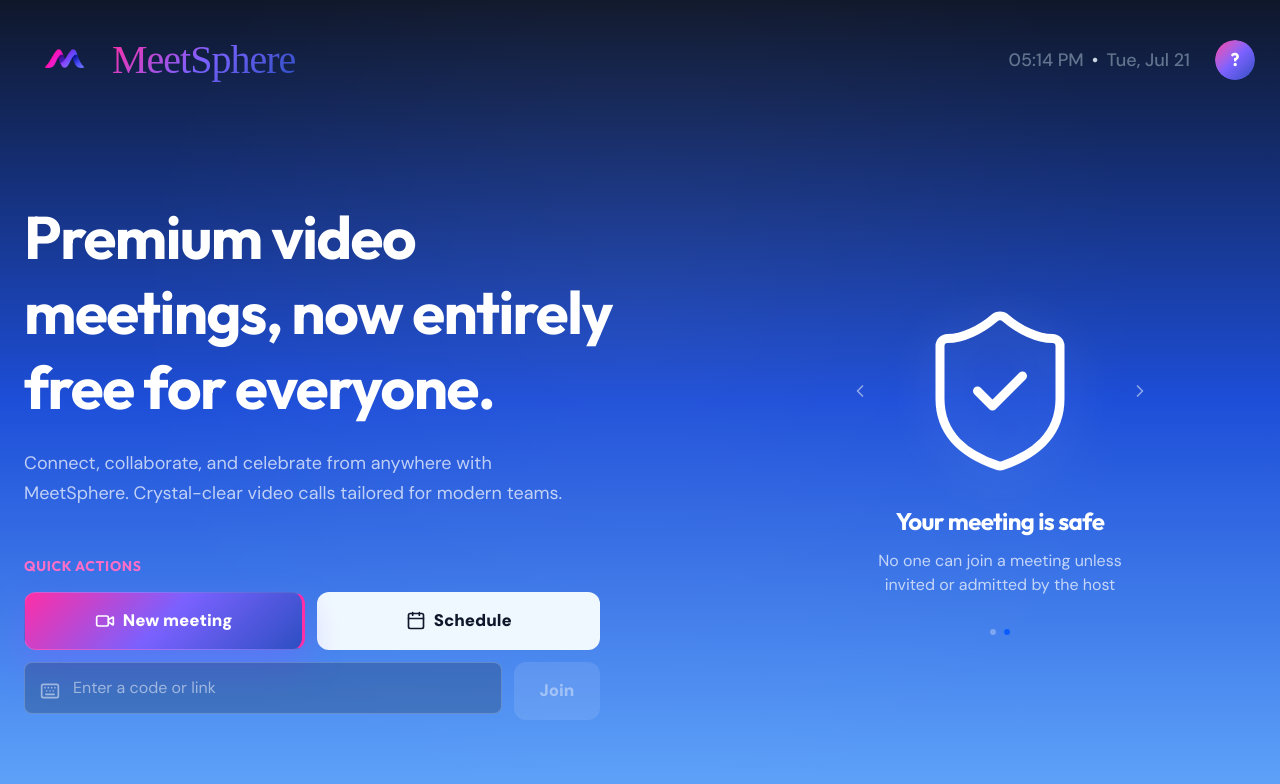
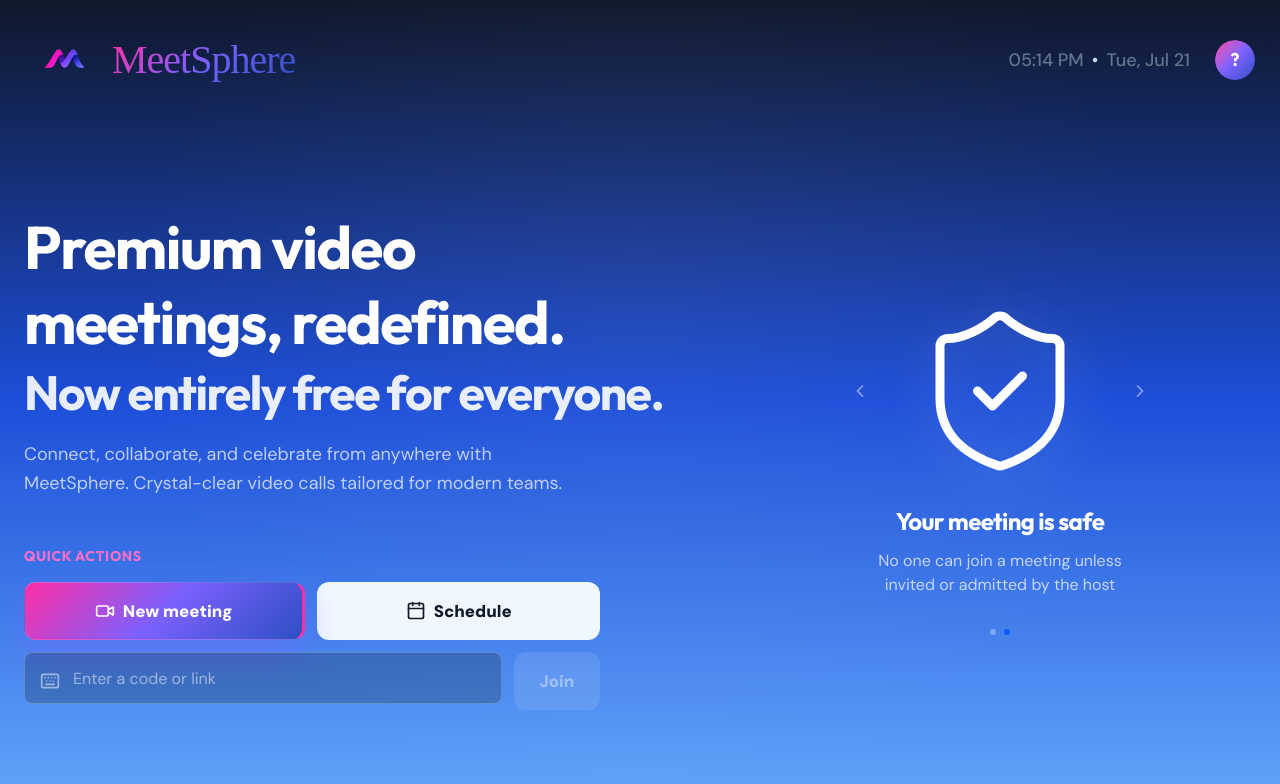
Before and after one commit to PrabhakarG001/MeetSphere, a React (Vite) app in the folder frontend/: page /home in a window 1280 px wide. Shown: the top 784 px of the page. Built offline with nearby package versions, Linux system fonts and the light colour scheme; no server answers; sample sign-in values are in the browser's storage; a web font is replaced by a local one.

Commit message:
Split heading into an attractive two-line layout

```diff
--- a/frontend/src/pages/home.jsx
+++ b/frontend/src/pages/home.jsx
@@ -198,7 +198,8 @@ function HomeComponent() {
                 {/* Left side actions (Google Meet style) */}
                 <div className="flex-1 w-full max-w-2xl lg:pr-8">
                     <h1 className="text-4xl md:text-5xl lg:text-6xl font-extrabold text-white mb-6 tracking-tight leading-tight">
-                        Premium video meetings, now entirely free for everyone.
+                        <span className="block mb-2">Premium video meetings, redefined.</span>
+                        <span className="block text-white/90 text-3xl md:text-4xl lg:text-5xl">Now entirely free for everyone.</span>
                     </h1>
 
                     <p className="text-lg text-white/70 mb-12 max-w-xl leading-relaxed">
```
